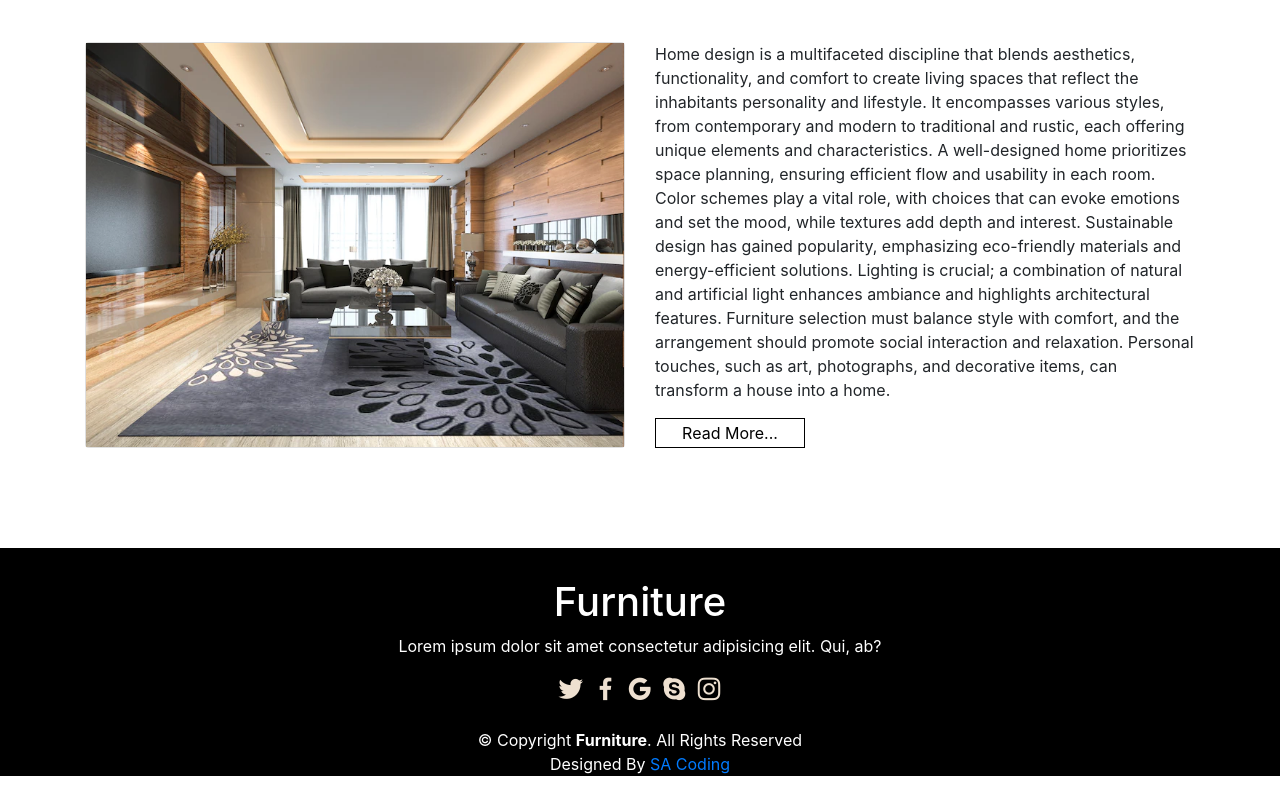
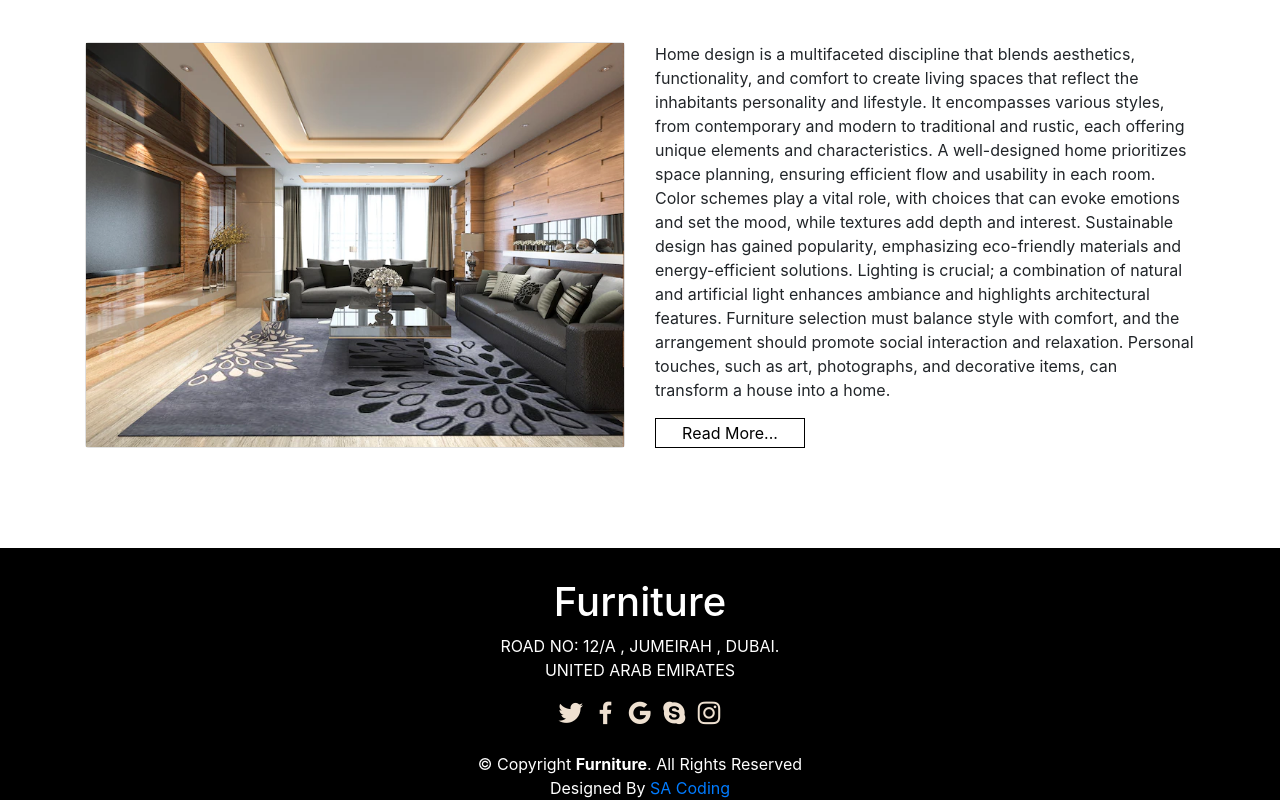
Before and after one commit to Karthik12p/Furniture-Project, a plain HTML site: page index.html in a window 1280 px wide. Shown: the part 2800-3600 px from the top of the page. Before the commit the page ends 3576 px from the top, so only its background shows below. Drawn offline with nearby package versions, Linux system fonts and the light colour scheme.

Commit message:
Furniture

```diff
--- a/index.html
+++ b/index.html
@@ -304,7 +304,7 @@
     <!-- footer -->
     <footer class="footer" id="contact">
         <h1 class="text-center">Furniture</h1>
-        <p class="text-center">Lorem ipsum dolor sit amet consectetur adipisicing elit. Qui, ab?</p>
+        <p class="text-center">ROAD NO: 12/A , JUMEIRAH , DUBAI. <br>UNITED ARAB EMIRATES</p>
         <div class="icons text-center">
             <i class="bx bxl-twitter"></i>
             <i class="bx bxl-facebook"></i>
```
